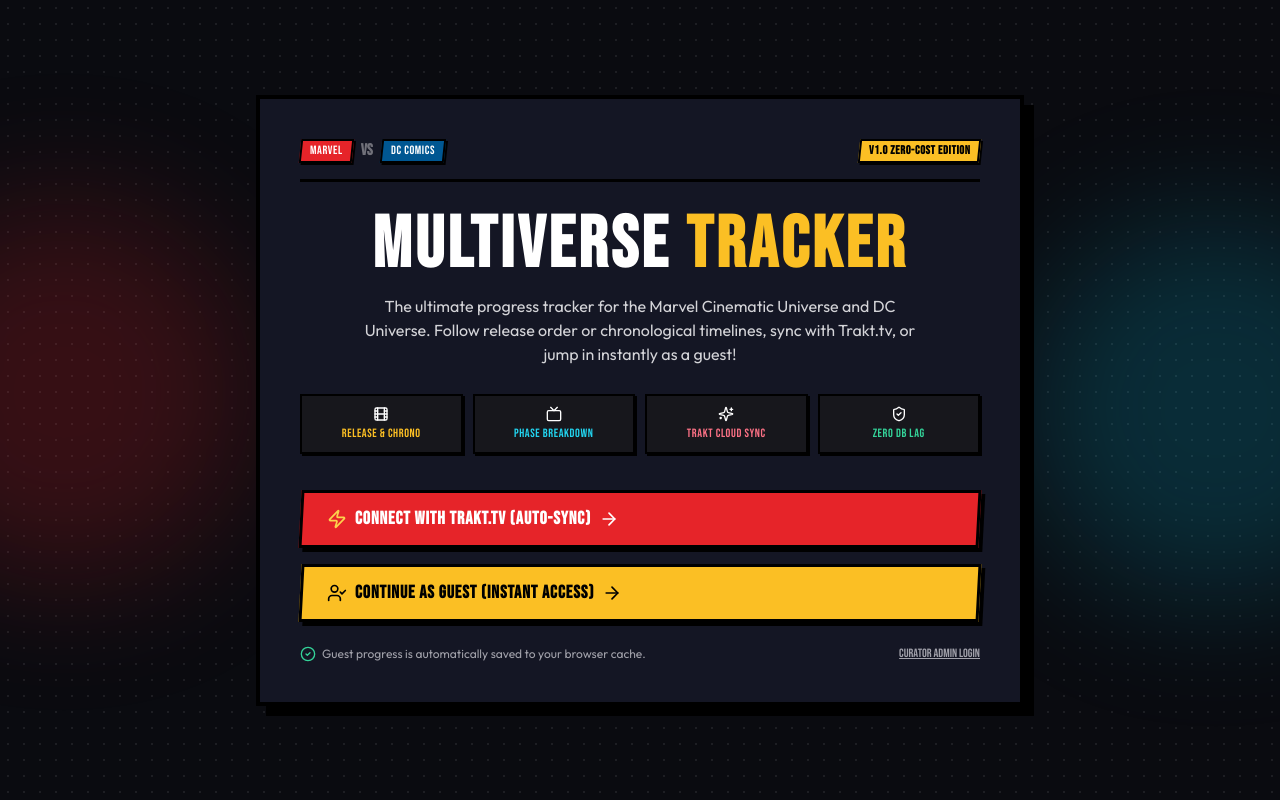
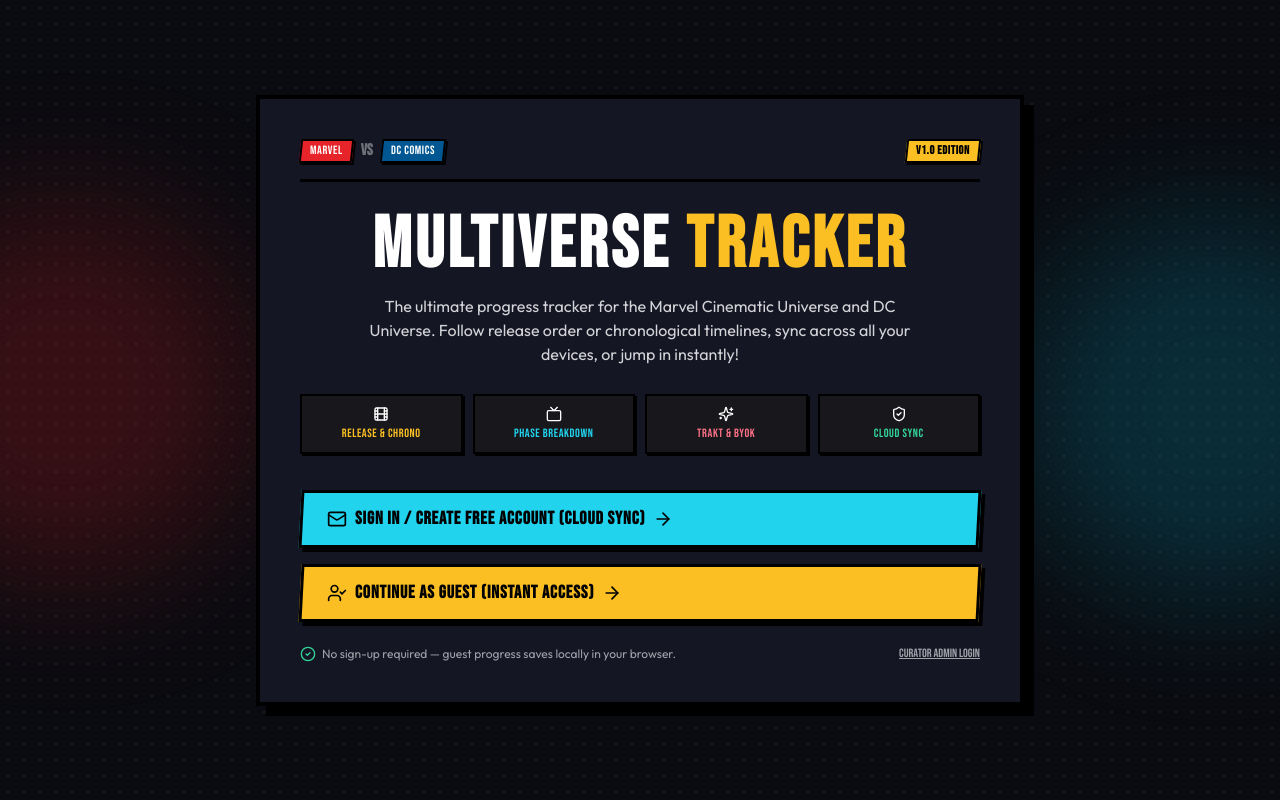
Before and after one commit to filipmoco0/multiverse-tracker, a Next.js app: page / in a window 1280 px wide. Built offline with nearby package versions, Linux system fonts and the light colour scheme; no server answers.

Commit message:
feat: auto-redirect signed-in users directly to gate (/select) and streamline landing with Email and Guest login

```diff
--- a/src/app/page.tsx
+++ b/src/app/page.tsx
@@ -3,29 +3,52 @@
 import React, { useState, useEffect, Suspense } from 'react';
 import { useRouter, useSearchParams } from 'next/navigation';
 import { motion } from 'framer-motion';
-import { Zap, Tv, Film, ArrowRight, ShieldCheck, UserCheck, Sparkles, CheckCircle2, AlertCircle } from 'lucide-react';
+import { Mail, Tv, Film, ArrowRight, ShieldCheck, UserCheck, Sparkles, CheckCircle2, AlertCircle, Cloud } from 'lucide-react';
 import { ComicButton } from '@/components/comic/ComicButton';
 import { ComicBadge } from '@/components/comic/ComicBadge';
-import { TraktAuthModal } from '@/components/auth/TraktAuthModal';
+import { UserAuthModal } from '@/components/auth/UserAuthModal';
 import { useWatchlistStore } from '@/lib/store/useWatchlistStore';
+import { createClient } from '@/lib/supabase/client';
 
 function LandingContent() {
   const router = useRouter();
   const searchParams = useSearchParams();
-  const { setAuthMode, traktUser, authMode } = useWatchlistStore();
+  const { setAuthMode, traktUser } = useWatchlistStore();
 
   const [isEntering, setIsEntering] = useState(false);
-  const [isTraktModalOpen, setIsTraktModalOpen] = useState(false);
+  const [isAuthModalOpen, setIsAuthModalOpen] = useState(false);
 
   const errorParam = searchParams.get('error');
   const reasonParam = searchParams.get('reason');
+
+  // Auto-redirect to Universe Selection Gate (/select) if user is already signed in or has saved session
+  useEffect(() => {
+    // 1. Check Supabase Auth session
+    const supabase = createClient();
+    if (supabase) {
+      supabase.auth.getSession().then(({ data }) => {
+        if (data.session?.user) {
+          router.replace('/select');
+        }
+      });
+    }
+
+    // 2. Check local session / Trakt / Guest mode
+    if (typeof window !== 'undefined') {
+      const storedMode = localStorage.getItem('multiverse_tracker_auth_mode_v1');
+      const storedTrakt = localStorage.getItem('multiverse_tracker_trakt_user_v1');
+      if (storedMode || storedTrakt || traktUser) {
+        router.replace('/select');
+      }
+    }
+  }, [router, traktUser]);
 
   const handleGuestEntry = () => {
     setAuthMode('guest');
     setIsEntering(true);
     setTimeout(() => {
       router.push('/select');
-    }, 300);
+    }, 250);
   };
 
   return (
@@ -49,17 +72,17 @@
               <span className="font-display text-zinc-500 font-bold">VS</span>
               <ComicBadge variant="dc" size="sm">DC COMICS</ComicBadge>
             </div>
-            <ComicBadge variant="gold" size="sm">v1.0 Zero-Cost Edition</ComicBadge>
+            <ComicBadge variant="gold" size="sm">v1.0 Edition</ComicBadge>
           </div>
 
-          {/* OAuth Error Feedback Alert */}
+          {/* Error Feedback Alert */}
           {errorParam && (
             <div className="p-3.5 bg-rose-950/90 border-2 border-rose-600 shadow-[3px_3px_0px_0px_#000000] text-rose-200 text-xs font-sans space-y-1">
               <div className="flex items-center gap-2 font-display uppercase font-bold text-rose-400">
                 <AlertCircle className="w-4 h-4" />
-                Trakt Authorization Notice
+                Notice
               </div>
-              <p>{reasonParam || 'Authentication was cancelled or failed. Please check your Trakt app settings or use Instant Username Connect.'}</p>
+              <p>{reasonParam || 'Authentication notification received.'}</p>
             </div>
           )}
 
@@ -69,7 +92,7 @@
               MULTIVERSE <span className="text-amber-400">TRACKER</span>
             </h1>
             <p className="text-sm sm:text-base text-zinc-300 font-sans max-w-xl mx-auto leading-relaxed">
-              The ultimate progress tracker for the Marvel Cinematic Universe and DC Universe. Follow release order or chronological timelines, sync with Trakt.tv, or jump in instantly as a guest!
+              The ultimate progress tracker for the Marvel Cinematic Universe and DC Universe. Follow release order or chronological timelines, sync across all your devices, or jump in instantly!
             </p>
           </div>
 
@@ -85,30 +108,26 @@
             </div>
             <div className="bg-zinc-900/90 border-2 border-black p-2.5 shadow-[2px_2px_0px_0px_#000000] text-rose-400">
               <Sparkles className="w-4 h-4 mx-auto mb-1 text-white" />
-              Trakt Cloud Sync
+              Trakt & BYOK
             </div>
             <div className="bg-zinc-900/90 border-2 border-black p-2.5 shadow-[2px_2px_0px_0px_#000000] text-emerald-400">
               <ShieldCheck className="w-4 h-4 mx-auto mb-1 text-white" />
-              Zero DB Lag
+              Cloud Sync
             </div>
           </div>
 
           {/* Action Gate Options */}
           <div className="space-y-4 pt-2">
-            {/* Primary Action 1: Trakt.tv modal connect */}
+            {/* Primary Action 1: Email Sign In / Sign Up */}
             <ComicButton
-              onClick={() => setIsTraktModalOpen(true)}
-              variant="danger"
+              onClick={() => setIsAuthModalOpen(true)}
+              variant="cyan"
               size="lg"
-              className="w-full flex justify-between items-center bg-[#E62429]"
-              leftIcon={<Zap className="w-5 h-5 text-amber-300" />}
-              rightIcon={<ArrowRight className="w-5 h-5" />}
+              className="w-full flex justify-between items-center"
+              leftIcon={<Mail className="w-5 h-5 text-black" />}
+              rightIcon={<ArrowRight className="w-5 h-5 text-black" />}
             >
-              <span>
-                {authMode === 'trakt' && traktUser
-                  ? `Continue as @${traktUser.username}`
-                  : 'Connect with Trakt.tv (Auto-Sync)'}
-              </span>
+              <span>Sign In / Create Free Account (Cloud Sync)</span>
             </ComicButton>
 
             {/* Secondary Action 2: Continue as Guest */}
@@ -127,7 +146,7 @@
             <div className="flex flex-col sm:flex-row items-center justify-between gap-2 pt-2 text-xs text-zinc-400 font-sans">
               <span className="flex items-center gap-1.5">
                 <CheckCircle2 className="w-4 h-4 text-emerald-400" />
-                Guest progress is automatically saved to your browser cache.
+                No sign-up required — guest progress saves locally in your browser.
               </span>
               <button
                 onClick={() => router.push('/admin')}
@@ -140,10 +159,10 @@
         </motion.div>
       </main>
 
-      {/* Trakt Connection Modal */}
-      <TraktAuthModal
-        isOpen={isTraktModalOpen}
-        onClose={() => setIsTraktModalOpen(false)}
+      {/* Email / Cloud User Auth Modal */}
+      <UserAuthModal
+        isOpen={isAuthModalOpen}
+        onClose={() => setIsAuthModalOpen(false)}
       />
     </>
   );
```
